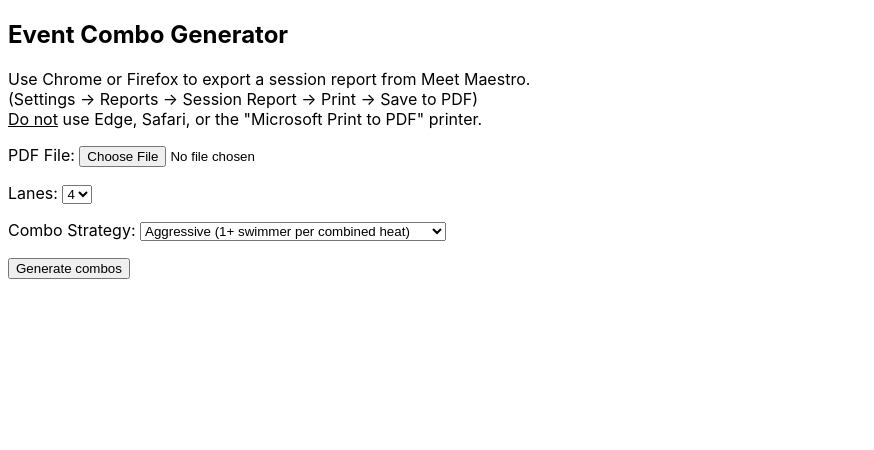
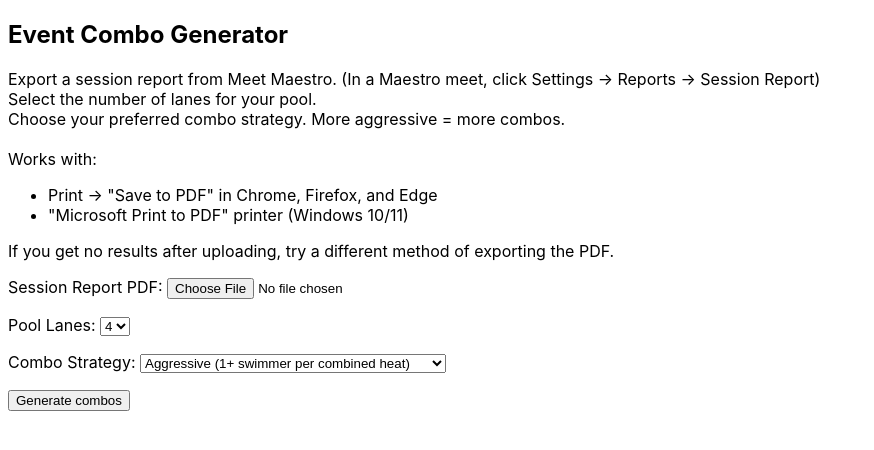
Before and after one commit to paradox183/TreasureChest, a Flask app: page /combo-generator in a window 1280 px wide. Shown: the top 450 px of the page, without its empty margins (0-874 px from the left). Run offline with Flask 3, Linux system fonts and the light colour scheme.

Commit message:
changed wording

```diff
--- a/templates/combo.html
+++ b/templates/combo.html
@@ -25,14 +25,21 @@
 <body>
 <h2>Event Combo Generator</h2>
 <p>
-    Use Chrome or Firefox to export a session report from Meet Maestro.<br>
-    (Settings -> Reports -> Session Report -> Print -> Save to PDF)<br>
-    <u>Do not</u> use Edge, Safari, or the "Microsoft Print to PDF" printer.
+    Export a session report from Meet Maestro. (In a Maestro meet, click Settings -> Reports -> Session Report)<br>
+    Select the number of lanes for your pool.<br>
+    Choose your preferred combo strategy.  More aggressive = more combos.<br>
+    <br>
+    Works with:
+    <ul>
+        <li>Print -> "Save to PDF" in Chrome, Firefox, and Edge</li>
+        <li>"Microsoft Print to PDF" printer (Windows 10/11)</li>
+    </ul>
+   If you get no results after uploading, try a different method of exporting the PDF.
 </p>
 <form action="/combo-generator" method="post" enctype="multipart/form-data">
-    <p><label for="pdf">PDF File:</label>
+    <p><label for="pdf">Session Report PDF:</label>
     <input type="file" name="pdf" accept=".pdf" required></p>
-   <p><label for="lanes">Lanes:</label>
+   <p><label for="lanes">Pool Lanes:</label>
     <select name="lanes" required>
         {% for l in range(4, 9) %}
         <option value="{{ l }}" {% if lanes == l %}selected{% endif %}>{{ l }}</option>
```
